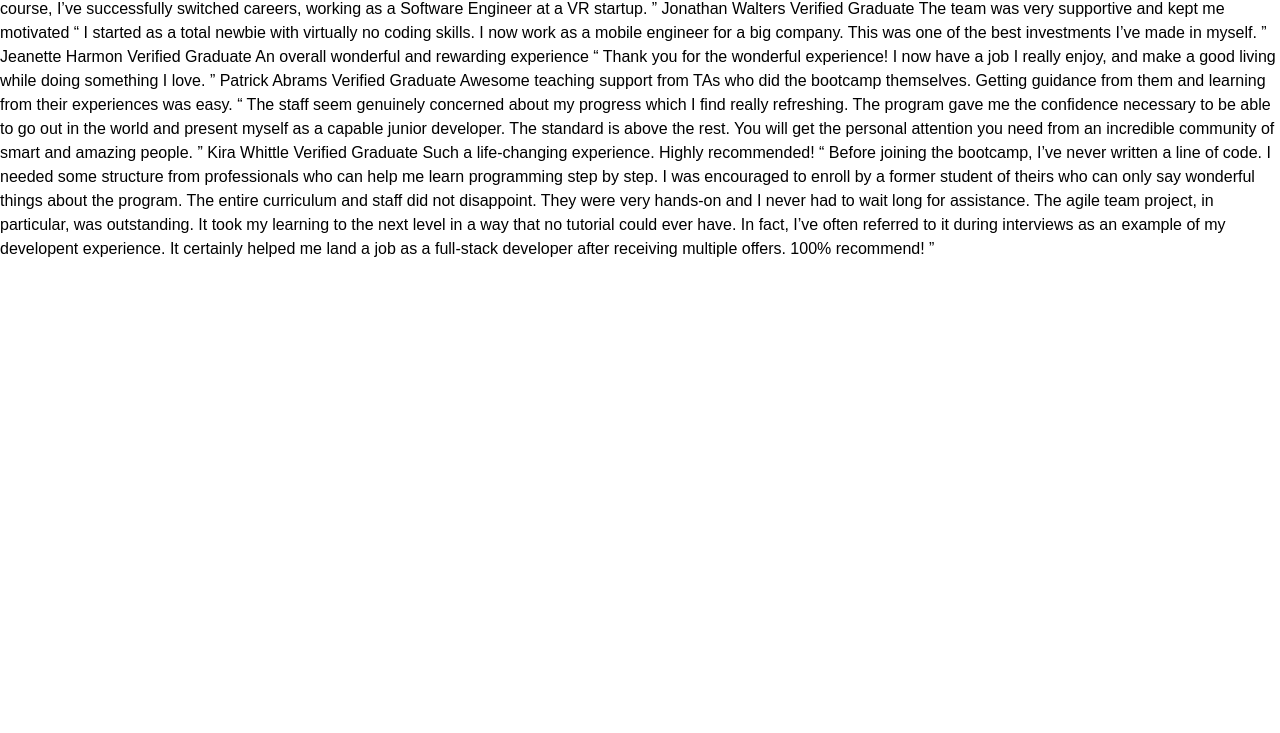
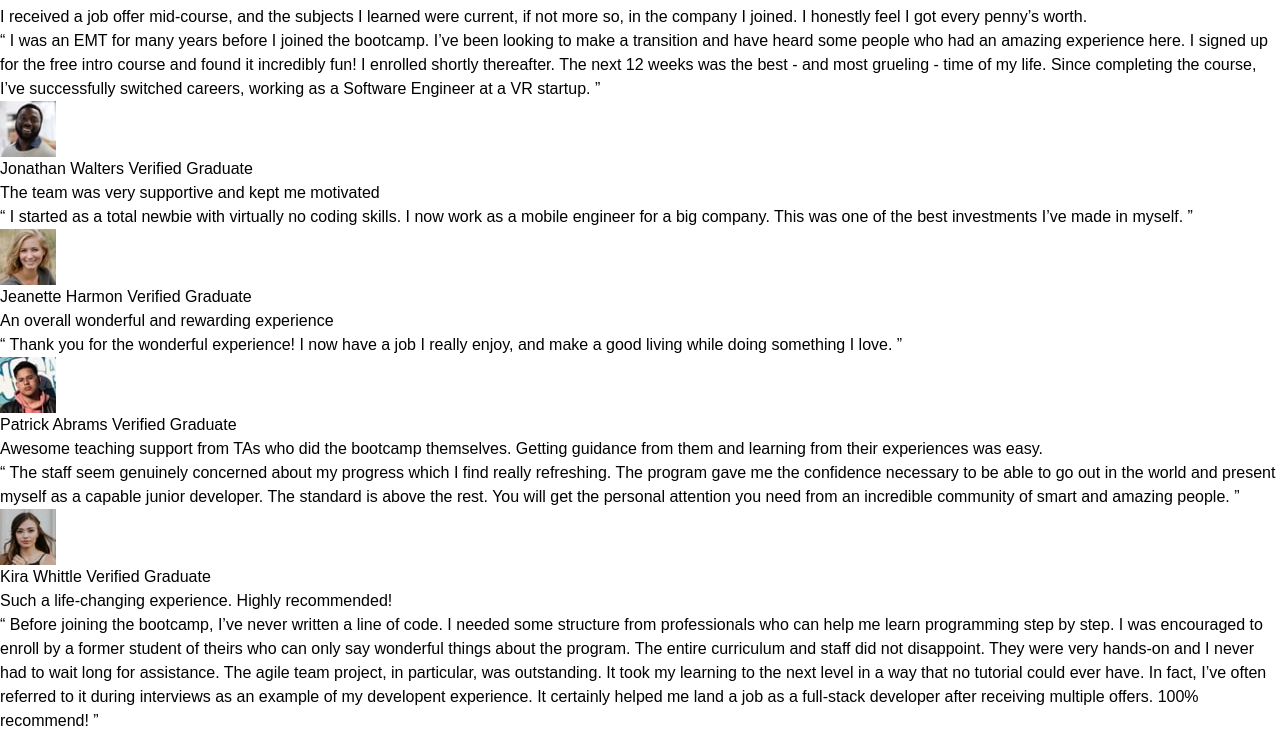
Before and after one commit to cjoak1028/testimonials-grid-section, a website: page index.html in a window 1280 px wide. Shown: the part 75-808 px from the top of the page. Drawn offline with Linux system fonts and the light colour scheme.

Commit message:
Added basic html layout

```diff
--- a/index.html
+++ b/index.html
@@ -27,40 +27,120 @@
     </style>
   </head>
   <body class="font-barlow">
-    Daniel Clifford Verified Graduate I received a job offer mid-course, and the
-    subjects I learned were current, if not more so, in the company I joined. I
-    honestly feel I got every penny’s worth. “ I was an EMT for many years
-    before I joined the bootcamp. I’ve been looking to make a transition and
-    have heard some people who had an amazing experience here. I signed up for
-    the free intro course and found it incredibly fun! I enrolled shortly
-    thereafter. The next 12 weeks was the best - and most grueling - time of my
-    life. Since completing the course, I’ve successfully switched careers,
-    working as a Software Engineer at a VR startup. ” Jonathan Walters Verified
-    Graduate The team was very supportive and kept me motivated “ I started as a
-    total newbie with virtually no coding skills. I now work as a mobile
-    engineer for a big company. This was one of the best investments I’ve made
-    in myself. ” Jeanette Harmon Verified Graduate An overall wonderful and
-    rewarding experience “ Thank you for the wonderful experience! I now have a
-    job I really enjoy, and make a good living while doing something I love. ”
-    Patrick Abrams Verified Graduate Awesome teaching support from TAs who did
-    the bootcamp themselves. Getting guidance from them and learning from their
-    experiences was easy. “ The staff seem genuinely concerned about my progress
-    which I find really refreshing. The program gave me the confidence necessary
-    to be able to go out in the world and present myself as a capable junior
-    developer. The standard is above the rest. You will get the personal
-    attention you need from an incredible community of smart and amazing people.
-    ” Kira Whittle Verified Graduate Such a life-changing experience. Highly
-    recommended! “ Before joining the bootcamp, I’ve never written a line of
-    code. I needed some structure from professionals who can help me learn
-    programming step by step. I was encouraged to enroll by a former student of
-    theirs who can only say wonderful things about the program. The entire
-    curriculum and staff did not disappoint. They were very hands-on and I never
-    had to wait long for assistance. The agile team project, in particular, was
-    outstanding. It took my learning to the next level in a way that no tutorial
-    could ever have. In fact, I’ve often referred to it during interviews as an
-    example of my developent experience. It certainly helped me land a job as a
-    full-stack developer after receiving multiple offers. 100% recommend! ”
-
+    <main>
+      <article>
+        <header>
+          <img
+            src="./images/image-daniel.jpg"
+            alt="Profile image of Daniel Clifford"
+          />
+          <div>
+            <span>Daniel Clifford</span>
+            <span>Verified Graduate</span>
+          </div>
+        </header>
+        <h2>
+          I received a job offer mid-course, and the subjects I learned were
+          current, if not more so, in the company I joined. I honestly feel I
+          got every penny’s worth.
+        </h2>
+        <blockquote>
+          “ I was an EMT for many years before I joined the bootcamp. I’ve been
+          looking to make a transition and have heard some people who had an
+          amazing experience here. I signed up for the free intro course and
+          found it incredibly fun! I enrolled shortly thereafter. The next 12
+          weeks was the best - and most grueling - time of my life. Since
+          completing the course, I’ve successfully switched careers, working as
+          a Software Engineer at a VR startup. ”
+        </blockquote>
+      </article>
+      <article>
+        <header>
+          <img
+            src="./images/image-jonathan.jpg"
+            alt="Profile image of Jonathan Walters"
+          />
+          <div>
+            <span>Jonathan Walters</span>
+            <span>Verified Graduate</span>
+          </div>
+        </header>
+        <h2>The team was very supportive and kept me motivated</h2>
+        <blockquote>
+          “ I started as a total newbie with virtually no coding skills. I now
+          work as a mobile engineer for a big company. This was one of the best
+          investments I’ve made in myself. ”
+        </blockquote>
+      </article>
+      <article>
+        <header>
+          <img
+            src="./images/image-jeanette.jpg"
+            alt="Profile image of Jeanette Harmon"
+          />
+          <div>
+            <span>Jeanette Harmon</span>
+            <span>Verified Graduate</span>
+          </div>
+        </header>
+        <h2>An overall wonderful and rewarding experience</h2>
+        <blockquote>
+          “ Thank you for the wonderful experience! I now have a job I really
+          enjoy, and make a good living while doing something I love. ”
+        </blockquote>
+      </article>
+      <article>
+        <header>
+          <img
+            src="./images/image-patrick.jpg"
+            alt="Profile image of Patric Abrams"
+          />
+          <div>
+            <span>Patrick Abrams</span>
+            <span>Verified Graduate</span>
+          </div>
+        </header>
+        <h2>
+          Awesome teaching support from TAs who did the bootcamp themselves.
+          Getting guidance from them and learning from their experiences was
+          easy.
+        </h2>
+        <blockquote>
+          “ The staff seem genuinely concerned about my progress which I find
+          really refreshing. The program gave me the confidence necessary to be
+          able to go out in the world and present myself as a capable junior
+          developer. The standard is above the rest. You will get the personal
+          attention you need from an incredible community of smart and amazing
+          people. ”
+        </blockquote>
+      </article>
+      <article>
+        <header>
+          <img
+            src="./images/image-kira.jpg"
+            alt="Profile image of Kira Whittle"
+          />
+          <div>
+            <span>Kira Whittle</span>
+            <span>Verified Graduate</span>
+          </div>
+        </header>
+        <h2>Such a life-changing experience. Highly recommended!</h2>
+        <blockquote>
+          “ Before joining the bootcamp, I’ve never written a line of code. I
+          needed some structure from professionals who can help me learn
+          programming step by step. I was encouraged to enroll by a former
+          student of theirs who can only say wonderful things about the program.
+          The entire curriculum and staff did not disappoint. They were very
+          hands-on and I never had to wait long for assistance. The agile team
+          project, in particular, was outstanding. It took my learning to the
+          next level in a way that no tutorial could ever have. In fact, I’ve
+          often referred to it during interviews as an example of my developent
+          experience. It certainly helped me land a job as a full-stack
+          developer after receiving multiple offers. 100% recommend! ”
+        </blockquote>
+      </article>
+    </main>
     <!-- <footer class="attribution">
       Challenge by
       <a href="https://www.frontendmentor.io?ref=challenge">Frontend Mentor</a>.
```
